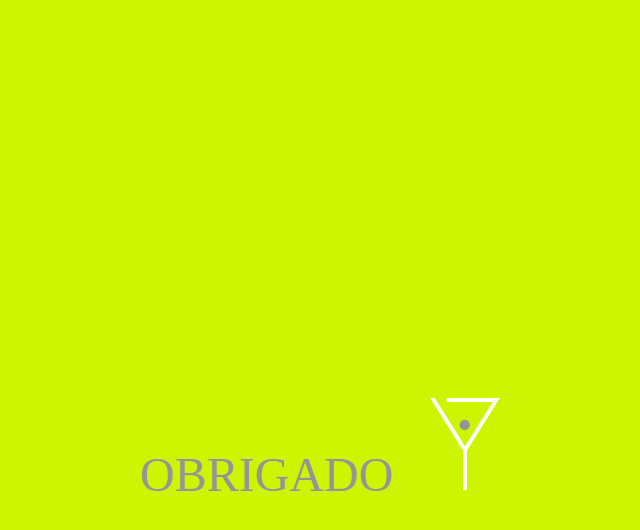
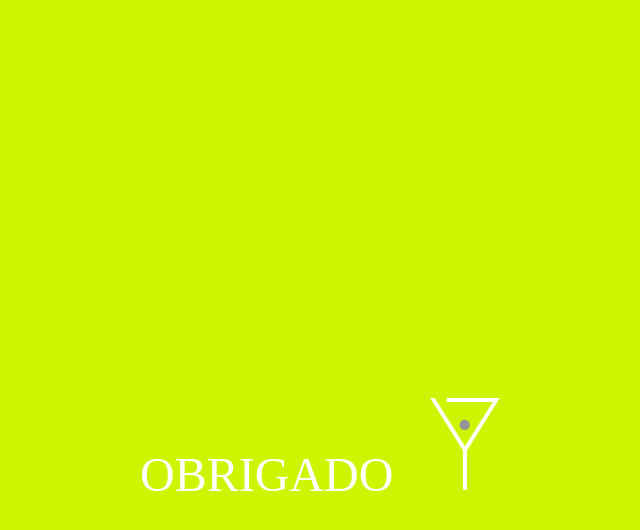
Before and after one commit to the-happy-team/the-happy-page-2020, a Jekyll site: the page built from _pages/2-thankyou.md, in a window 1280 px wide. Shown: the top 530 px of the page, without its empty margins (320-960 px from the left). Built offline with Jekyll 4.4.1, drawn with Linux system fonts in a browser that asks for light colours; some web fonts are replaced.

Commit message:
fix thankyou text color

```diff
--- a/css/main.scss
+++ b/css/main.scss
@@ -161,6 +161,7 @@ a {
       width: 245px;
       font-size: 48px;
       font-family: $FONT-LOGO;
+      color: $COLOR-TEXT-LIGHT;
       text-align: right;
       text-transform: uppercase;
 
```
